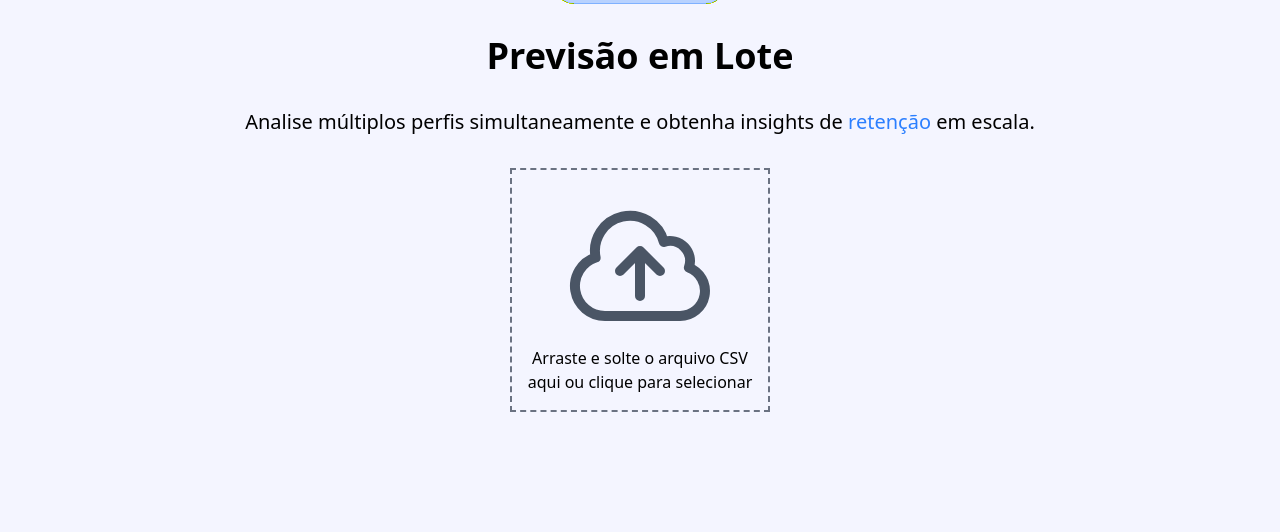
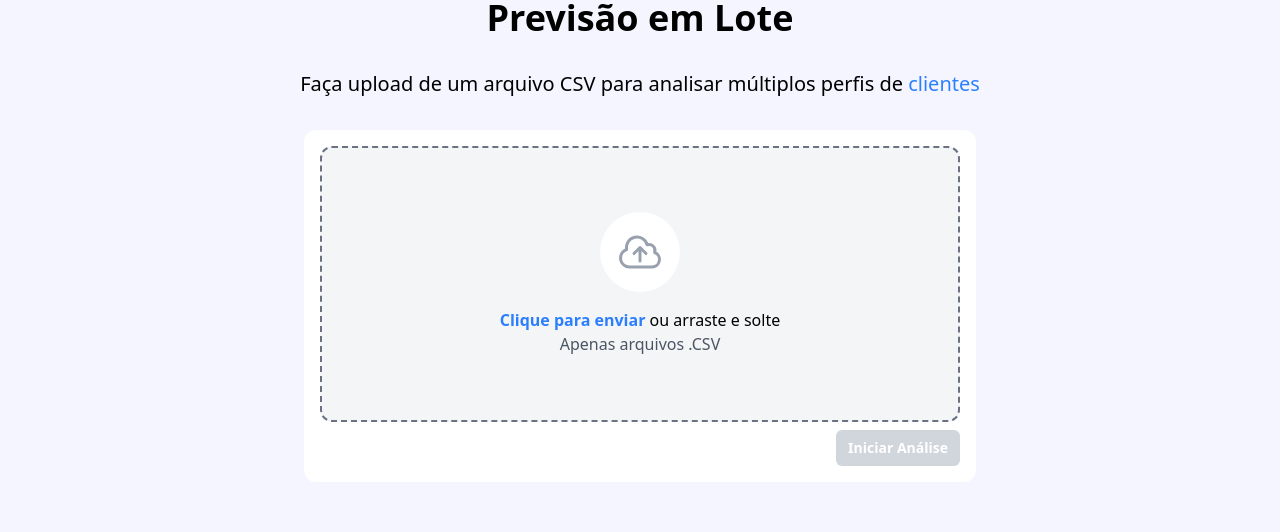
Before and after one commit to lucasns06/churninsight-frontend, a React (Vite) app: page /previsao-lote in a window 1280 px wide. Shown: the part 227-759 px from the top of the page. Built offline with nearby package versions, Linux system fonts and the light colour scheme; no server answers.

Commit message:
refactor: design previsao em lote

```diff
--- a/src/pages/PrevisaoLote.tsx
+++ b/src/pages/PrevisaoLote.tsx
@@ -159,23 +159,25 @@ const PrevisaoLote = () => {
                             <span className="text-sm font-medium text-blue-700">Previsão em Lote</span>
                         </div>
                         <h1 className="text-center font-bold text-4xl">Previsão em Lote</h1>
-                        <h2 className="text-center text-xl">Analise múltiplos perfis simultaneamente e obtenha insights de <span className="text-blue-500">retenção</span> em escala.</h2>
+                        <h2 className="text-center text-xl">Faça upload de um arquivo CSV para analisar múltiplos perfis de <span className="text-blue-500">clientes</span></h2>
+                        <div className="bg-white p-4 rounded-xl max-w-2xl w-full flex flex-col items-end">
                             <div
                                 onDragOver={handleDragOver}
                                 onDragLeave={handleDragLeave}
                                 onDrop={handleDrop}
                                 onClick={handleClick}
-                            className={`border-dashed group w-max border-2 text-center cursor-pointer p-4 ${dragOver ? 'border-green-200' : 'border-gray-500'} ${dragOver ? 'bg-green-300/50' : 'bg-none'}`}
+                                className={`border-dashed group border-2 rounded-xl bg-gray-100/90 w-full text-center cursor-pointer px-4 py-16 ${dragOver ? 'border-green-200' : 'border-gray-500'} ${dragOver ? 'bg-green-300/50' : 'bg-none'}`}
                             >
                                 {file ? (
                                     <p>Arquivo selecionado: {file.name}</p>
                                 ) : (
                                     <div>
-                                    <CloudArrowUpIcon className="w-full max-w-40 m-auto text-gray-600 group-hover:scale-105 transition" />
+                                        <CloudArrowUpIcon className="w-full max-w-20 m-auto bg-white p-4 mb-4 rounded-full text-gray-400 group-hover:scale-105 transition" />
                                         <p>
-                                        Arraste e solte o arquivo CSV
-                                        <br />
-                                        aqui ou clique para selecionar
+                                            <span className="text-blue-500 font-bold">Clique para enviar</span> ou arraste e solte
+                                        </p>
+                                        <p className="text-gray-600">
+                                            Apenas arquivos .CSV
                                         </p>
                                     </div>
                                 )}
@@ -187,16 +189,18 @@ const PrevisaoLote = () => {
                                     style={{ display: 'none' }}
                                 />
                             </div>
-                        <div className="flex flex-wrap gap-2">
+                            <div className="mt-2 flex flex-wrap gap-2">
                                 {file && !loading && (
                                     <button className="hidden enabled:block w-full justify-center rounded-md bg-red-500 px-3 py-2 text-sm font-semibold text-white hover:bg-red-400 hover:cursor-pointer sm:w-auto" onClick={confirmarDeletar}>
-                                    Deletar Batch
+                                        Deletar
                                     </button>
                                 )}
-                            <button className="hidden enabled:block w-full justify-center rounded-md bg-green-500 px-3 py-2 text-sm font-semibold text-white hover:bg-green-400 hover:cursor-pointer sm:w-auto" onClick={handleUpload} disabled={!file || loading}>
-                                Enviar Batch
+                                <button className="bg-gray-300 w-full justify-center rounded-md enabled:bg-green-500 px-3 py-2 text-sm font-semibold text-white enabled:hover:bg-green-400 enabled:hover:cursor-pointer sm:w-auto" onClick={handleUpload} disabled={!file || loading}>
+                                    Iniciar Análise
                                 </button>
                             </div>
+                        </div>
+
                         {status && <p>Status: {status}</p>}
                     </>
                 )}
```
Lines whose indentation alone changed are shown as unchanged.
